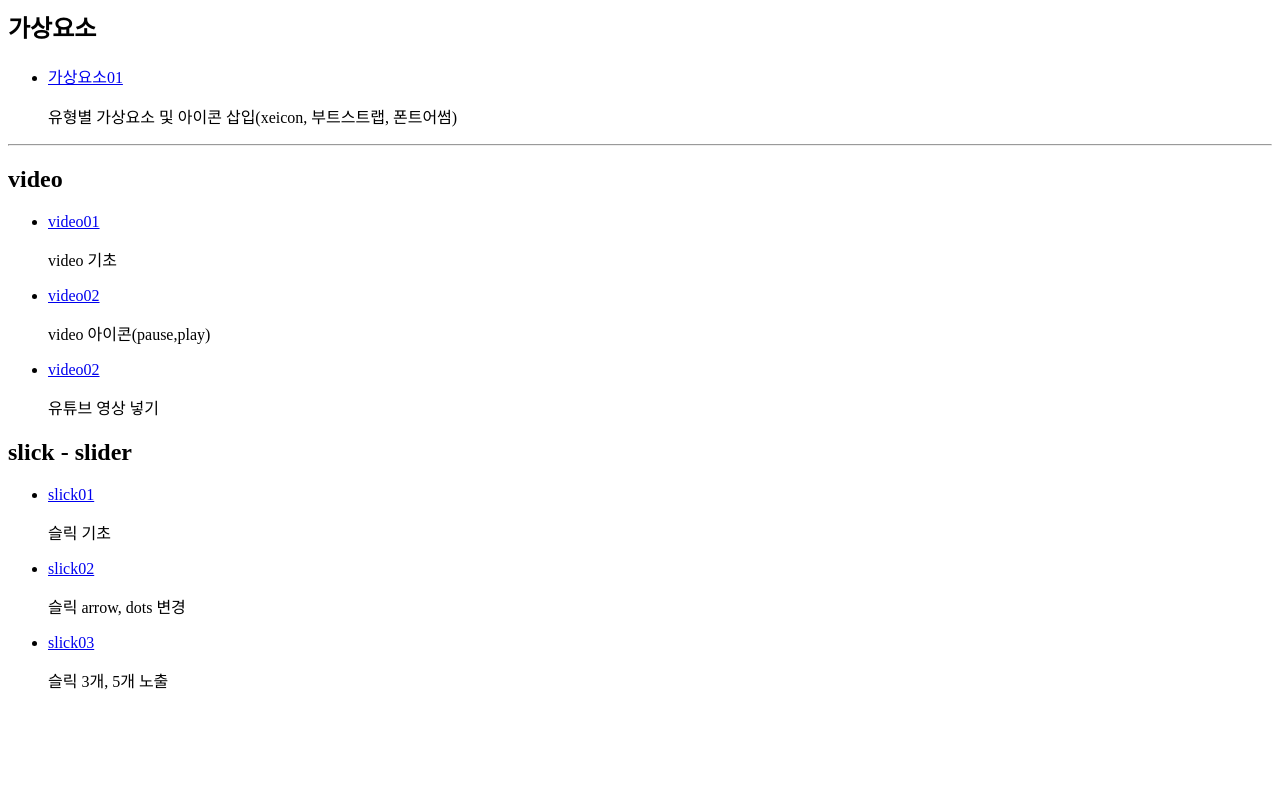
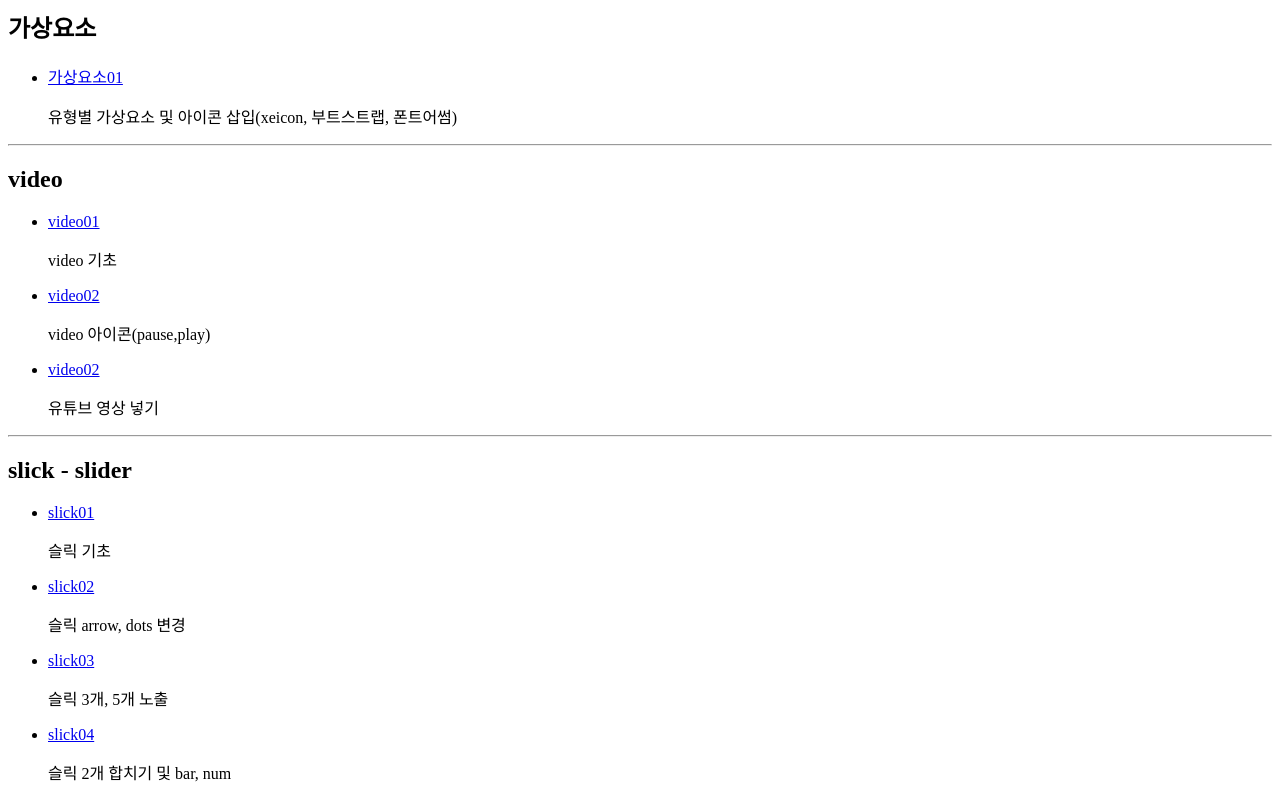
Before and after one commit to devheee/html_doc, a plain HTML site: page index.html in a window 1280 px wide. Shown: the part 1429-2229 px from the top of the page. Before the commit the page ends 2137 px from the top, so only its background shows below. Drawn offline with Linux system fonts and the light colour scheme.

Commit message:
Add files via upload

```diff
--- a/index.html
+++ b/index.html
@@ -90,6 +90,7 @@
             <p>유튜브 영상 넣기</p>
         </li>
     </ul>
+    <hr>
     <h2>slick - slider</h2>
     <ul>
         <li><a href="./doc/slick01.html">slick01</a>
@@ -101,6 +102,9 @@
         <li><a href="./doc/slick03.html">slick03</a>
             <p>슬릭 3개, 5개 노출</p>
         </li>
+        <li><a href="./doc/slick04.html">slick04</a>
+            <p>슬릭 2개 합치기 및 bar, num</p>
+        </li>
     </ul>
 </body>
 
```
